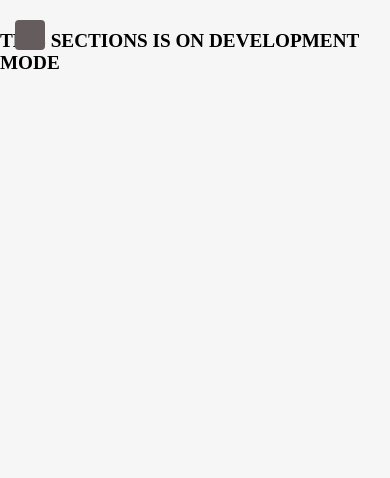
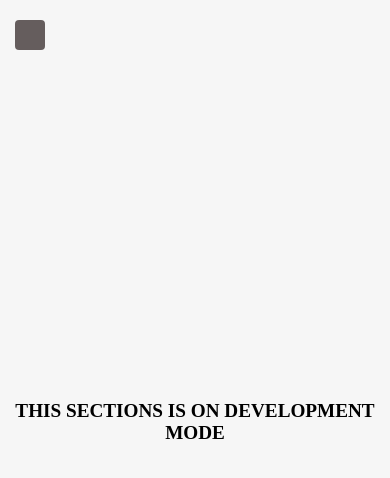
Before and after one commit to maffraluan/portfolio, a React (Create React App) app: page /techs in a window 390 px wide. Shown: the top 478 px of the page. Built offline with nearby package versions, Linux system fonts and the light colour scheme.

Commit message:
Fix alignment mobile

```diff
--- a/src/components/NotFound/styles.css
+++ b/src/components/NotFound/styles.css
@@ -1,13 +1,13 @@
 .section-not-found {
+  height: 100vh;
   display: flex;
   align-items: center;
   justify-content: center;
-
-  padding-top: 30px;
 }
 
 .section-not-found h1 {
   font-size: 2em;
   font-weight: 800;
   text-transform: uppercase;
+  text-align: center;
 }
```
